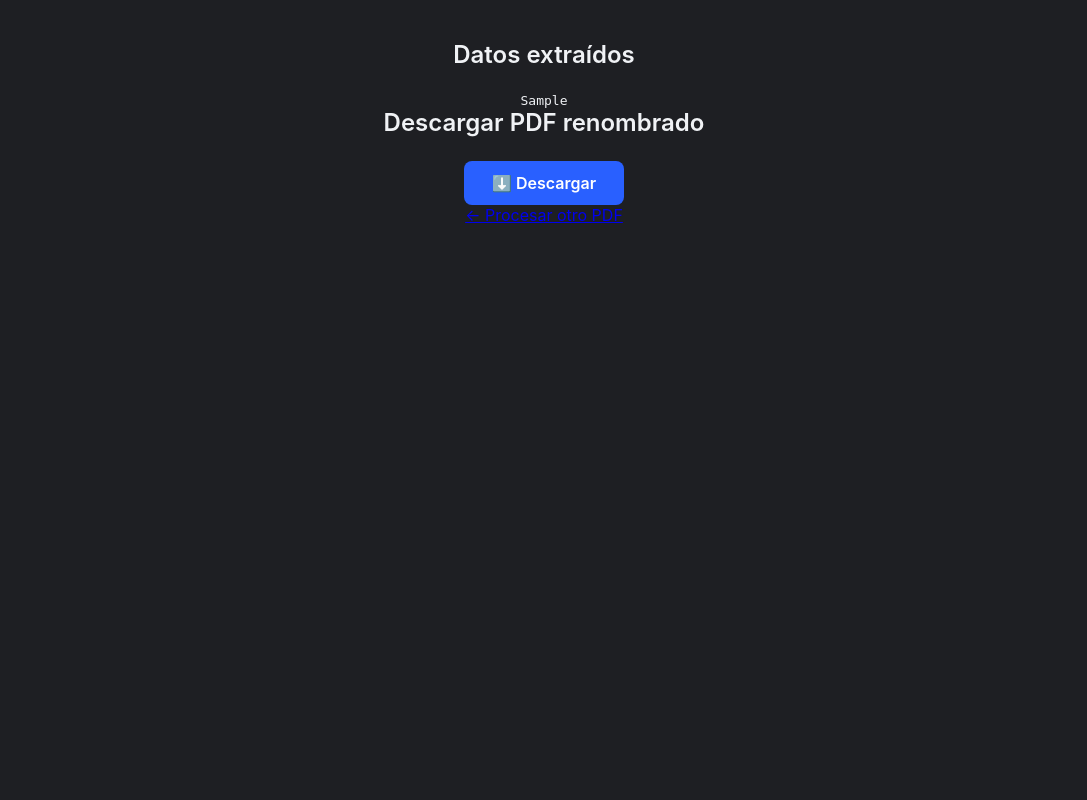
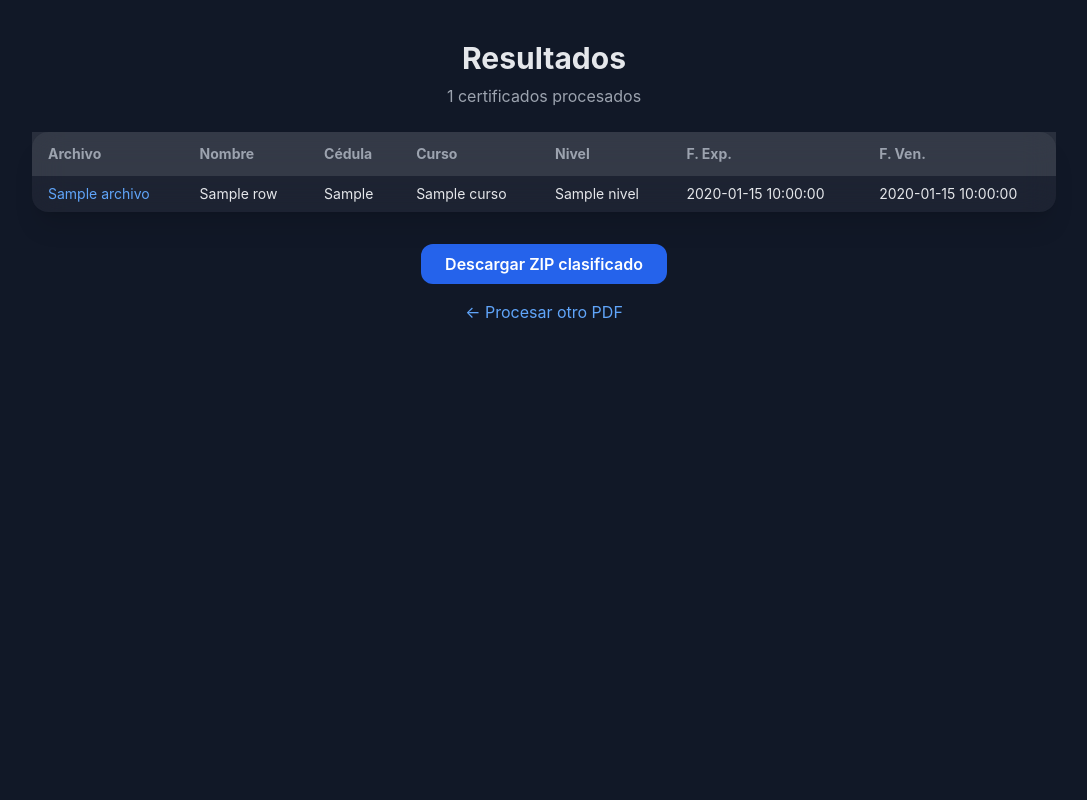
Before and after one commit to Juangranados89/certificados-app, a Flask app: template templates/resultado.html in a window 1280 px wide. Shown: the whole page, without its empty margins (96-1183 px from the left). Run offline with Flask 3, Linux system fonts and the light colour scheme; the template is opened without the code that fills it: most values are stand-ins (such as "Sample title", 1, 10 or a date in 2020); some libraries are stand-ins or nearby versions.

Commit message:
Update resultado.html

```diff
--- a/templates/resultado.html
+++ b/templates/resultado.html
@@ -1,17 +1,66 @@
 <!doctype html>
-<html lang="es">
+<html lang="es" class="h-full">
 <head>
-  <meta charset="utf-8">
-  <title>Resultado OCR</title>
+  <meta charset="utf-8" />
+  <title>Resultados – OCR Certificados</title>
+
+  <!-- Tailwind si ya lo usas; si no, quítalo y usa tu CSS -->
+  <script src="https://cdn.tailwindcss.com"></script>
   <link rel="stylesheet" href="{{ url_for('static', filename='main.css') }}">
 </head>
-<body>
-  <h2>Datos extraídos</h2>
-  <pre>{{ tabla_markdown }}</pre>
+<body class="min-h-full bg-gray-900 text-gray-200 flex flex-col items-center py-10">
 
-  <h2>Descargar PDF renombrado</h2>
-  <a class="btn" href="{{ download_url }}">⬇️ Descargar</a>
+  <!-- Resumen -->
+  <h1 class="text-3xl font-bold mb-2">Resultados</h1>
+  <p class="text-gray-400 mb-6">
+    {{ rows|length }} certificados procesados
+  </p>
 
-  <a href="{{ url_for('index') }}">← Procesar otro PDF</a>
+  <!-- Tabla -->
+  <div class="max-w-5xl w-full bg-white/5 backdrop-blur-lg rounded-2xl shadow-xl">
+    <div class="overflow-x-auto">
+      <table class="min-w-full text-sm">
+        <thead class="bg-white/10 sticky top-0 text-left text-gray-400">
+          <tr>
+            <th class="py-3 px-4">Archivo</th>
+            <th class="py-3 px-4">Nombre</th>
+            <th class="py-3 px-4">Cédula</th>
+            <th class="py-3 px-4">Curso</th>
+            <th class="py-3 px-4">Nivel</th>
+            <th class="py-3 px-4">F. Exp.</th>
+            <th class="py-3 px-4">F. Ven.</th>
+          </tr>
+        </thead>
+        <tbody class="divide-y divide-gray-700/60">
+          {% for r in rows %}
+          <tr class="hover:bg-white/5">
+            <td class="py-2 px-4 whitespace-nowrap">
+              <a href="{{ url_for('download', fname=r.ARCHIVO) }}" class="text-blue-400 hover:underline">
+                {{ r.ARCHIVO }}
+              </a>
+            </td>
+            <td class="py-2 px-4">{{ r.NOMBRE }}</td>
+            <td class="py-2 px-4">{{ r.CC }}</td>
+            <td class="py-2 px-4">{{ r.CURSO }}</td>
+            <td class="py-2 px-4">{{ r.NIVEL }}</td>
+            <td class="py-2 px-4">{{ r.FECHA_EXP }}</td>
+            <td class="py-2 px-4">{{ r.FECHA_VEN }}</td>
+          </tr>
+          {% endfor %}
+        </tbody>
+      </table>
+    </div>
+  </div>
+
+  {% if download_url %}
+  <a href="{{ download_url }}" class="mt-8 bg-blue-600 hover:bg-blue-700 text-white font-semibold py-2 px-6 rounded-xl">
+    Descargar ZIP clasificado
+  </a>
+  {% endif %}
+
+  <a href="{{ url_for('index') }}"
+     class="mt-4 inline-block text-blue-400 hover:underline">
+     ← Procesar otro PDF
+  </a>
 </body>
 </html>
```
